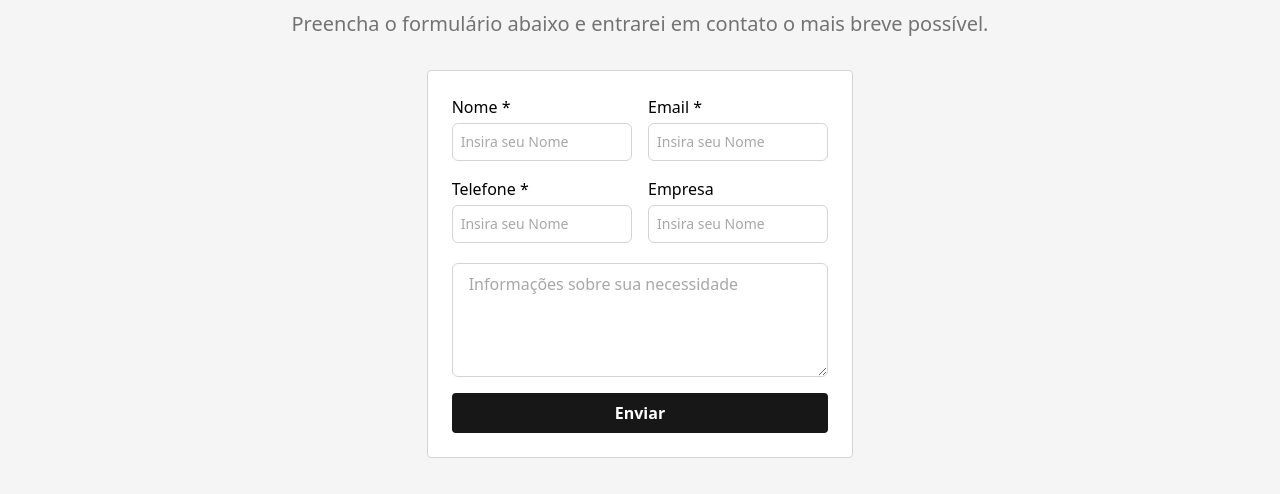
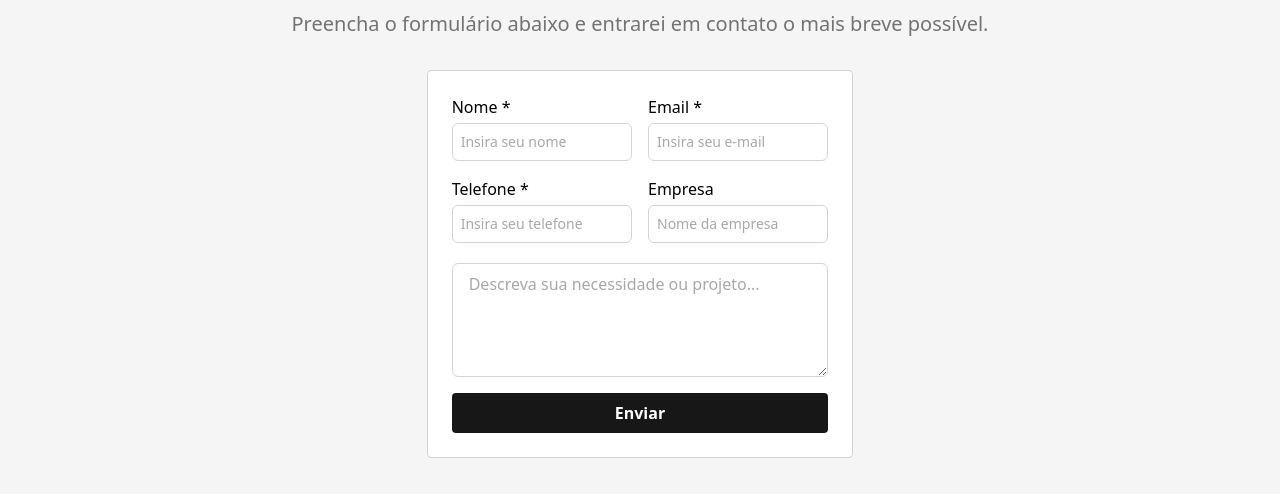
Before and after one commit to MuriloTeshima/teshimatech, a Next.js app: page / in a window 1280 px wide. Shown: the part 3576-4070 px from the top of the page. Built offline with nearby package versions, Linux system fonts and the light colour scheme.

Commit message:
Fomulario em funcionamento

```diff
--- a/package.json
+++ b/package.json
@@ -9,6 +9,7 @@
     "lint": "next lint"
   },
   "dependencies": {
+    "@emailjs/browser": "^4.4.1",
     "lucide-react": "^0.507.0",
     "next": "15.3.1",
     "react": "^19.0.0",
--- a/src/components/layout/mailform.jsx
+++ b/src/components/layout/mailform.jsx
@@ -1,38 +1,82 @@
-import { InputBox, InputText } from "@/components/ui/inputs"
+"use client";
+import { InputBox, InputText } from "@/components/ui/inputs";
+import { useRef } from "react";
+import emailjs from "@emailjs/browser";
 
 export default function EmailForm() {
+  const form = useRef();
+
+  const enviarEmail = (e) => {
+    e.preventDefault();
+
+    emailjs
+      .sendForm(
+        "service_zmzu1ya",
+        "template_e2bjnuk",
+        form.current,
+        "HMoIJptRdGddGo4wy"
+      )
+      .then(
+        (result) => {
+          console.log("Mensagem enviada:", result.text);
+          alert("Mensagem enviada com sucesso!");
+          form.current.reset();
+        },
+        (error) => {
+          console.error("Erro ao enviar:", error.text);
+          alert("Ocorreu um erro ao enviar. Tente novamente.");
+        }
+      );
+  };
+
   return (
     <div className="w-full h-fit flex flex-col justify-center items-center">
-      <form action="" className="flex flex-col gap-4 border-1 border-neutral-300 p-6 rounded-sm w-1/3 bg-white">
-        <div className="grid grid-cols-2 gap-4 ">
+      <form
+        ref={form}
+        onSubmit={enviarEmail}
+        className="flex flex-col gap-4 border-1 border-neutral-300 p-6 rounded-sm w-1/3 bg-white"
+      >
+        <div className="grid grid-cols-2 gap-4">
           <InputBox
-            id="teste"
+            id="nome"
+            name="from_name"
             type="text"
-            placeholder="Insira seu Nome"
+            placeholder="Insira seu nome"
             label="Nome *"
           />
           <InputBox
-            id="teste"
-            type="text"
-            placeholder="Insira seu Nome"
+            id="email"
+            name="reply_to"
+            type="email"
+            placeholder="Insira seu e-mail"
             label="Email *"
           />
           <InputBox
-            id="teste"
+            id="telefone"
+            name="telefone"
             type="text"
-            placeholder="Insira seu Nome"
+            placeholder="Insira seu telefone"
             label="Telefone *"
           />
           <InputBox
-            id="teste"
+            id="empresa"
+            name="empresa"
             type="text"
-            placeholder="Insira seu Nome"
+            placeholder="Nome da empresa"
             label="Empresa"
           />
         </div>
-        <InputText placeholder='Informações sobre sua necessidade' />
-        <button className="w-full bg-neutral-900 py-2 rounded-sm text-white font-semibold" type="submit">Enviar</button>
+        <InputText
+          name="message"
+          placeholder="Descreva sua necessidade ou projeto..."
+        />
+        <button
+          className="w-full bg-neutral-900 py-2 rounded-sm text-white font-semibold"
+          type="submit"
+        >
+          Enviar
+        </button>
       </form>
     </div>
-  )
+  );
 }
--- a/src/components/ui/inputs.jsx
+++ b/src/components/ui/inputs.jsx
@@ -1,6 +1,6 @@
 import React from "react"
 
-const InputBox = ({ id, placeholder, type, label }) => {
+const InputBox = ({ id, placeholder, type, label, name }) => {
   return (
     <div className="w-full flex flex-col gap-1">
       <label htmlFor={id} className="text-base">
@@ -8,6 +8,7 @@ const InputBox = ({ id, placeholder, type, label }) => {
       </label>
       <input
         id={id}
+        name={name}
         type={type}
         placeholder={placeholder}
         className="w-full bg-white border-1 border-neutral-300 py-2 px-2 rounded-md text-sm text-neutral-600"
@@ -16,7 +17,7 @@ const InputBox = ({ id, placeholder, type, label }) => {
   )
 }
 
-const InputText = ({ id, placeholder, label }) => {
+const InputText = ({ id, placeholder, label, name }) => {
   return (
     <div className="flex flex-col gap-1">
       <label htmlFor={id} className="text-base">
@@ -26,7 +27,7 @@ const InputText = ({ id, placeholder, label }) => {
         placeholder={placeholder}
         className="bg-white border-1 border-neutral-300 py-2 px-4 rounded-md text-base text-neutral-600"
         rows={4}
-        name=""
+        name={name}
         id={id}
       ></textarea>
     </div>
```
Also changed, not shown: 1 other file (tests, documents, lock files or other folders).
